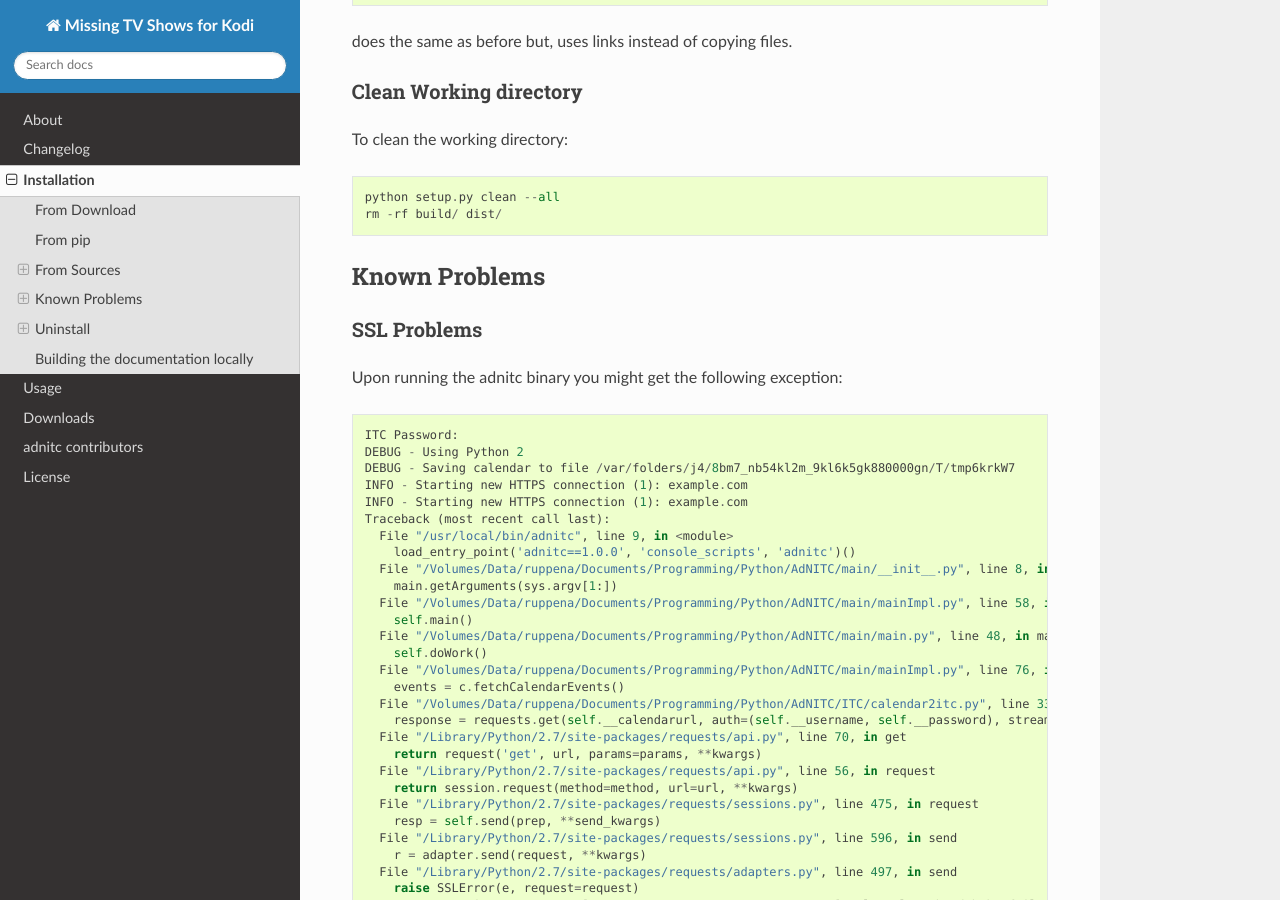
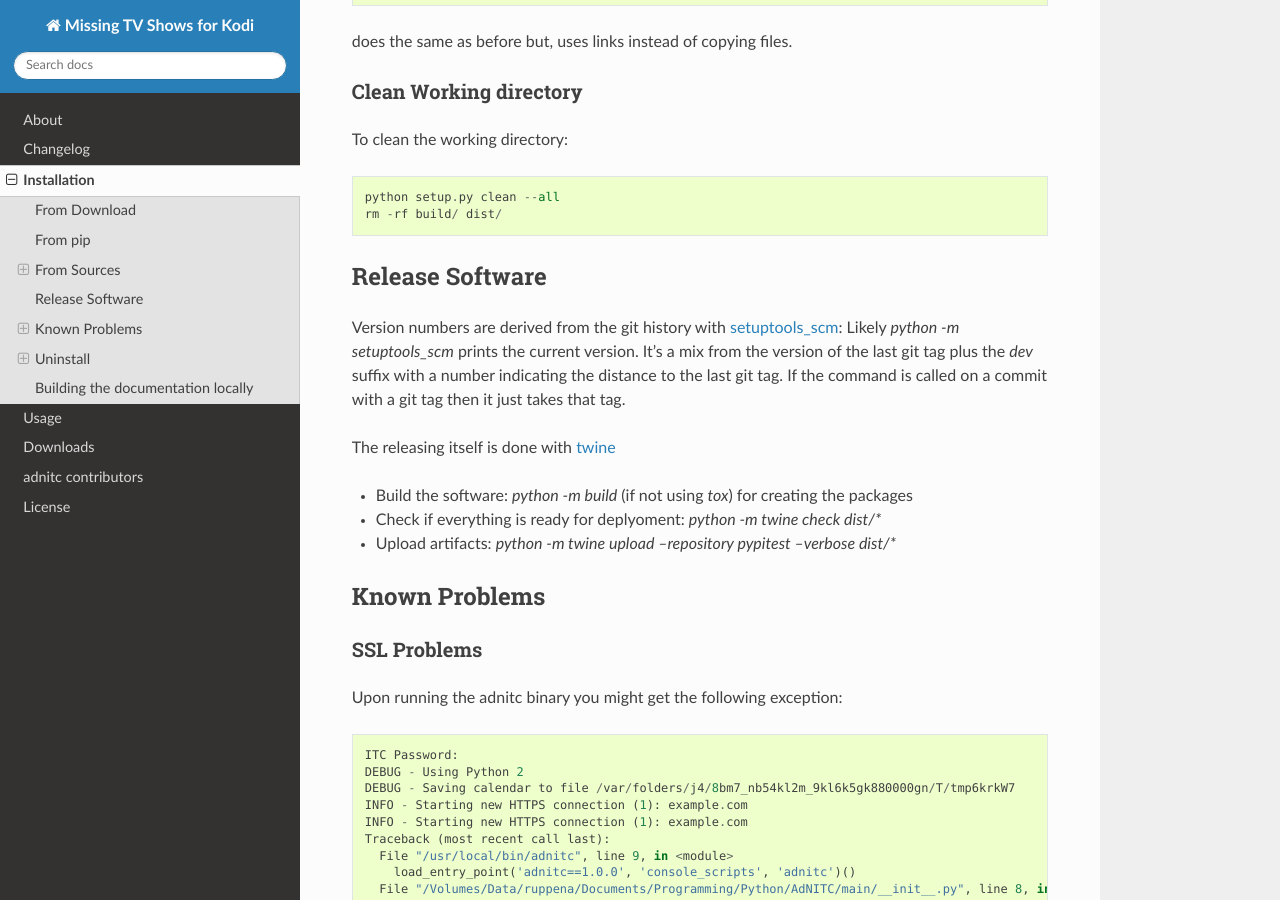
Before and after one commit to digsim/missingTvShows, a Sphinx documentation site: the page built from docs/install.rst, in a window 1280 px wide and 900 px high, scrolled down 1252 px. Built offline with Sphinx 7.4.7 and the Read the Docs theme 2.0.0, drawn with Linux system fonts in a browser that asks for light colours.

Commit message:
📚 docs: Update Installation instructions in documentation.

```diff
--- a/docs/install.rst
+++ b/docs/install.rst
@@ -55,6 +55,16 @@ To clean the working directory::
     rm -rf build/ dist/
 
 
+Release Software
+-----------------
+
+Version numbers are derived from the git history with `setuptools_scm <https://github.com/pypa/setuptools-scm>`_: Likely `python -m setuptools_scm` prints the current version. It's a mix from the version of the last git tag plus the `dev` suffix with a number indicating the distance to the last git tag. If the command is called on a commit with a git tag then it just takes that tag.
+
+The releasing itself is done with `twine <https://twine.readthedocs.io/en/latest/index.html>`_
+
+* Build the software: `python -m build` (if not using `tox`) for creating the packages
+* Check if everything is ready for deplyoment: `python -m twine check dist/*`
+* Upload artifacts: `python -m twine upload --repository pypitest --verbose dist/*`
 
 
 Known Problems
```
Also changed, not shown: README.md (+6 -0 lines), .pre-commit-config.yaml.
